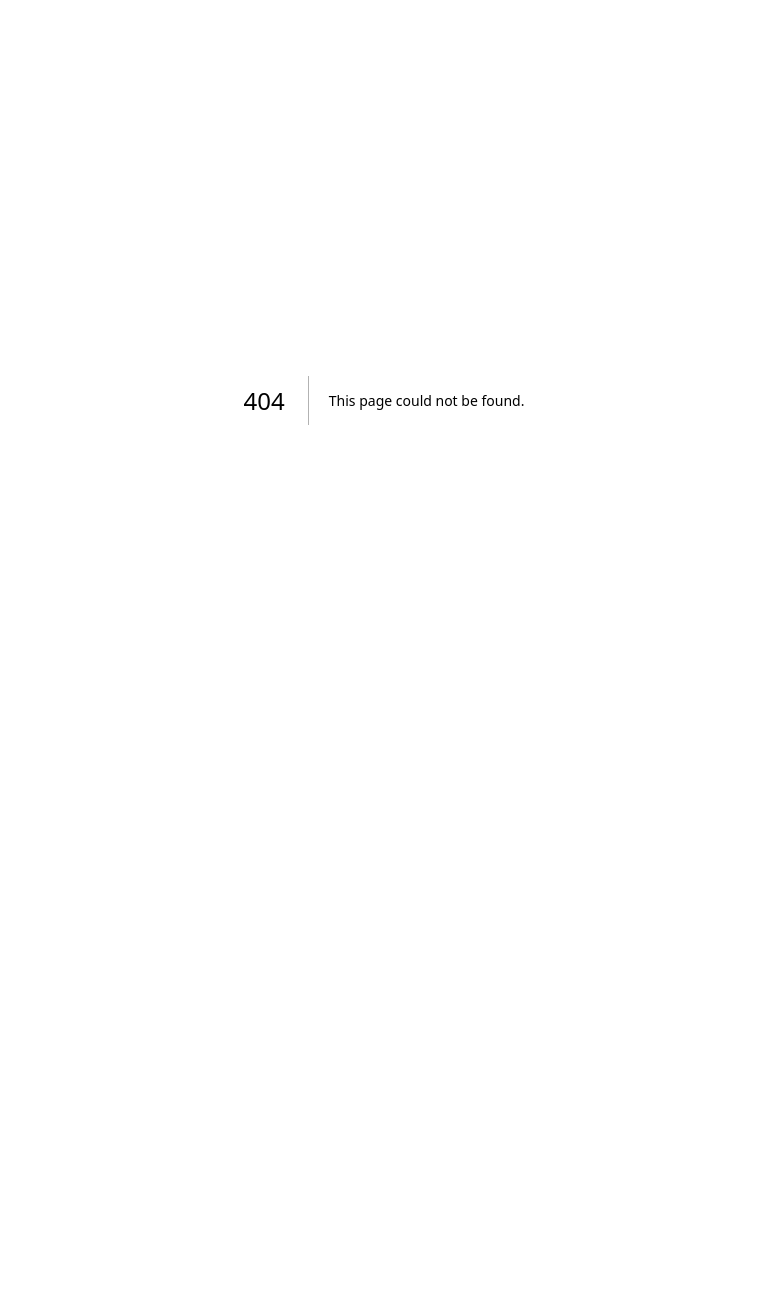
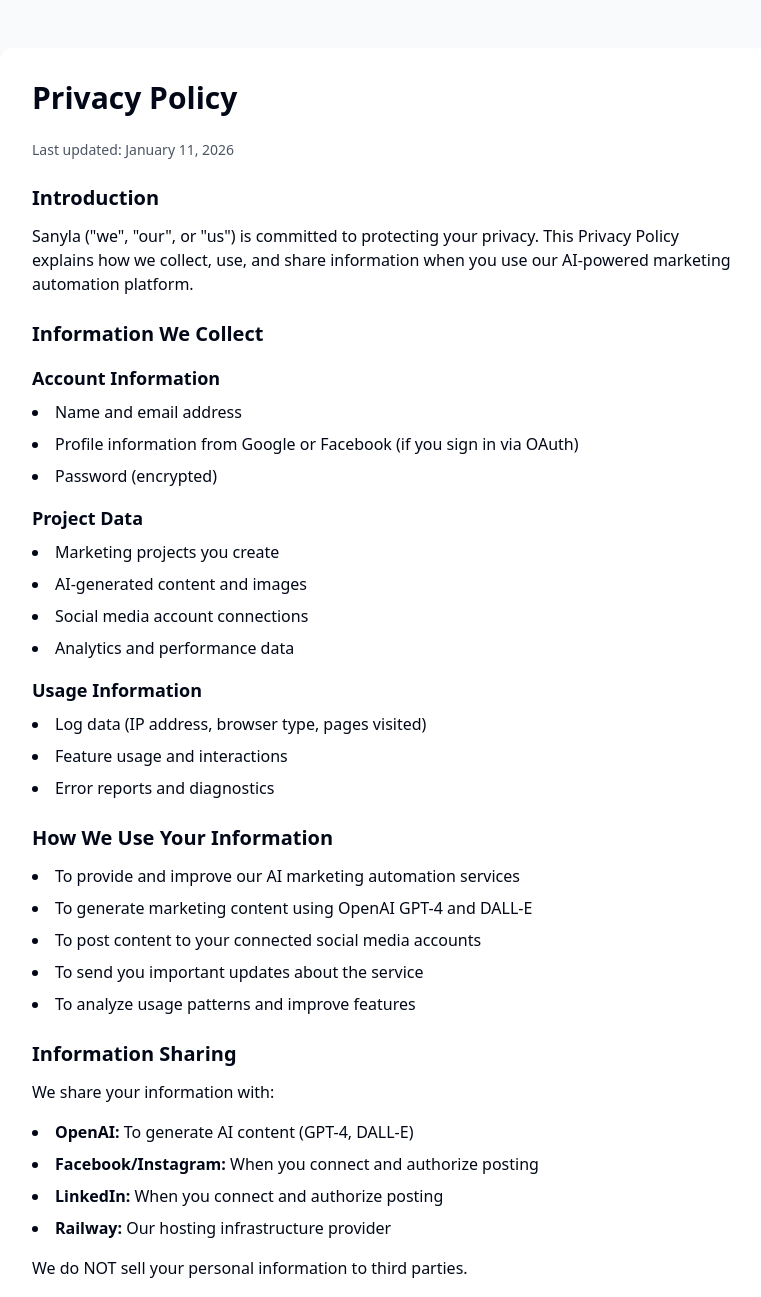
Before and after one commit to valancikas-dot/Sanyla, a Next.js app in the folder apps/web/: page /privacy in a window 1280 px wide. Before the commit this address had no page. Shown: the top 1297 px of the page, without its empty margins (256-1017 px from the left). Before the commit the page ends 800 px from the top, so only its background shows below. Built offline with nearby package versions, Linux system fonts and the light colour scheme.

Commit message:
Add Privacy Policy and Data Deletion pages for Facebook OAuth compliance

```diff
--- /dev/null
+++ b/apps/web/src/app/data-deletion/page.tsx
@@ -0,0 +1,64 @@
+export default function DataDeletionPage() {
+  return (
+    <div className="min-h-screen bg-gray-50 py-12 px-4">
+      <div className="max-w-3xl mx-auto bg-white rounded-lg shadow-md p-8">
+        <h1 className="text-3xl font-bold mb-6">Data Deletion Instructions</h1>
+
+        <div className="prose prose-gray">
+          <h2 className="text-xl font-semibold mt-6 mb-3">How to Request Data Deletion</h2>
+
+          <p className="mb-4">
+            If you have used your Facebook account to log into Sanyla and wish to delete your data,
+            please follow these steps:
+          </p>
+
+          <ol className="list-decimal list-inside space-y-3 mb-6">
+            <li>Log into your Sanyla account at <a href="https://sanyla.site" className="text-blue-600 hover:underline">sanyla.site</a></li>
+            <li>Go to your Profile Settings</li>
+            <li>Click "Delete Account"</li>
+            <li>Confirm deletion</li>
+          </ol>
+
+          <p className="mb-4">
+            Alternatively, you can send a data deletion request to:
+            <a href="mailto:support@sanyla.site" className="text-blue-600 hover:underline ml-1">
+              support@sanyla.site
+            </a>
+          </p>
+
+          <h2 className="text-xl font-semibold mt-6 mb-3">What Data Will Be Deleted</h2>
+
+          <ul className="list-disc list-inside space-y-2 mb-6">
+            <li>Your profile information</li>
+            <li>Projects and content you created</li>
+            <li>Social media connections and tokens</li>
+            <li>All associated data</li>
+          </ul>
+
+          <h2 className="text-xl font-semibold mt-6 mb-3">Timeline</h2>
+
+          <p className="mb-4">
+            Data deletion requests are processed within 30 days. You will receive a confirmation
+            email once your data has been permanently deleted.
+          </p>
+
+          <h2 className="text-xl font-semibold mt-6 mb-3">Revoking Facebook Access</h2>
+
+          <p className="mb-4">
+            You can also revoke Sanyla's access to your Facebook data directly:
+          </p>
+
+          <ol className="list-decimal list-inside space-y-2 mb-6">
+            <li>Go to Facebook Settings & Privacy → Settings</li>
+            <li>Click "Apps and Websites"</li>
+            <li>Find "Sanyla Marketing" and click "Remove"</li>
+          </ol>
+
+          <p className="text-sm text-gray-600 mt-8">
+            Last updated: January 11, 2026
+          </p>
+        </div>
+      </div>
+    </div>
+  );
+}
--- /dev/null
+++ b/apps/web/src/app/privacy/page.tsx
@@ -0,0 +1,120 @@
+export default function PrivacyPolicyPage() {
+  return (
+    <div className="min-h-screen bg-gray-50 py-12 px-4">
+      <div className="max-w-3xl mx-auto bg-white rounded-lg shadow-md p-8">
+        <h1 className="text-3xl font-bold mb-6">Privacy Policy</h1>
+
+        <div className="prose prose-gray">
+          <p className="text-sm text-gray-600 mb-6">Last updated: January 11, 2026</p>
+
+          <h2 className="text-xl font-semibold mt-6 mb-3">Introduction</h2>
+          <p className="mb-4">
+            Sanyla ("we", "our", or "us") is committed to protecting your privacy. This Privacy Policy
+            explains how we collect, use, and share information when you use our AI-powered marketing
+            automation platform.
+          </p>
+
+          <h2 className="text-xl font-semibold mt-6 mb-3">Information We Collect</h2>
+
+          <h3 className="text-lg font-semibold mt-4 mb-2">Account Information</h3>
+          <ul className="list-disc list-inside space-y-2 mb-4">
+            <li>Name and email address</li>
+            <li>Profile information from Google or Facebook (if you sign in via OAuth)</li>
+            <li>Password (encrypted)</li>
+          </ul>
+
+          <h3 className="text-lg font-semibold mt-4 mb-2">Project Data</h3>
+          <ul className="list-disc list-inside space-y-2 mb-4">
+            <li>Marketing projects you create</li>
+            <li>AI-generated content and images</li>
+            <li>Social media account connections</li>
+            <li>Analytics and performance data</li>
+          </ul>
+
+          <h3 className="text-lg font-semibold mt-4 mb-2">Usage Information</h3>
+          <ul className="list-disc list-inside space-y-2 mb-4">
+            <li>Log data (IP address, browser type, pages visited)</li>
+            <li>Feature usage and interactions</li>
+            <li>Error reports and diagnostics</li>
+          </ul>
+
+          <h2 className="text-xl font-semibold mt-6 mb-3">How We Use Your Information</h2>
+          <ul className="list-disc list-inside space-y-2 mb-4">
+            <li>To provide and improve our AI marketing automation services</li>
+            <li>To generate marketing content using OpenAI GPT-4 and DALL-E</li>
+            <li>To post content to your connected social media accounts</li>
+            <li>To send you important updates about the service</li>
+            <li>To analyze usage patterns and improve features</li>
+          </ul>
+
+          <h2 className="text-xl font-semibold mt-6 mb-3">Information Sharing</h2>
+          <p className="mb-4">We share your information with:</p>
+          <ul className="list-disc list-inside space-y-2 mb-4">
+            <li><strong>OpenAI:</strong> To generate AI content (GPT-4, DALL-E)</li>
+            <li><strong>Facebook/Instagram:</strong> When you connect and authorize posting</li>
+            <li><strong>LinkedIn:</strong> When you connect and authorize posting</li>
+            <li><strong>Railway:</strong> Our hosting infrastructure provider</li>
+          </ul>
+          <p className="mb-4">
+            We do NOT sell your personal information to third parties.
+          </p>
+
+          <h2 className="text-xl font-semibold mt-6 mb-3">Data Security</h2>
+          <p className="mb-4">
+            We implement industry-standard security measures including:
+          </p>
+          <ul className="list-disc list-inside space-y-2 mb-4">
+            <li>Encrypted data transmission (HTTPS/SSL)</li>
+            <li>Encrypted password storage</li>
+            <li>Secure database access controls</li>
+            <li>OAuth 2.0 for social media connections</li>
+          </ul>
+
+          <h2 className="text-xl font-semibold mt-6 mb-3">Your Rights</h2>
+          <p className="mb-4">You have the right to:</p>
+          <ul className="list-disc list-inside space-y-2 mb-4">
+            <li>Access your personal data</li>
+            <li>Correct inaccurate data</li>
+            <li>Request data deletion (see our <a href="/data-deletion" className="text-blue-600 hover:underline">Data Deletion page</a>)</li>
+            <li>Export your data</li>
+            <li>Opt-out of marketing communications</li>
+          </ul>
+
+          <h2 className="text-xl font-semibold mt-6 mb-3">Cookies</h2>
+          <p className="mb-4">
+            We use essential cookies for authentication and session management. We do not use
+            advertising or tracking cookies.
+          </p>
+
+          <h2 className="text-xl font-semibold mt-6 mb-3">Children's Privacy</h2>
+          <p className="mb-4">
+            Our service is not intended for users under 18 years of age. We do not knowingly
+            collect information from children.
+          </p>
+
+          <h2 className="text-xl font-semibold mt-6 mb-3">Changes to This Policy</h2>
+          <p className="mb-4">
+            We may update this Privacy Policy from time to time. We will notify you of significant
+            changes via email or through the platform.
+          </p>
+
+          <h2 className="text-xl font-semibold mt-6 mb-3">Contact Us</h2>
+          <p className="mb-4">
+            If you have questions about this Privacy Policy, please contact us at:
+          </p>
+          <p className="mb-4">
+            Email: <a href="mailto:support@sanyla.site" className="text-blue-600 hover:underline">support@sanyla.site</a>
+          </p>
+
+          <div className="mt-8 p-4 bg-gray-100 rounded">
+            <p className="text-sm text-gray-700">
+              <strong>GDPR Compliance:</strong> If you are located in the European Economic Area (EEA),
+              you have additional rights under GDPR, including the right to data portability and the
+              right to lodge a complaint with a supervisory authority.
+            </p>
+          </div>
+        </div>
+      </div>
+    </div>
+  );
+}
```
Also changed, not shown: 1 other file (tests, documents, lock files or other folders).
